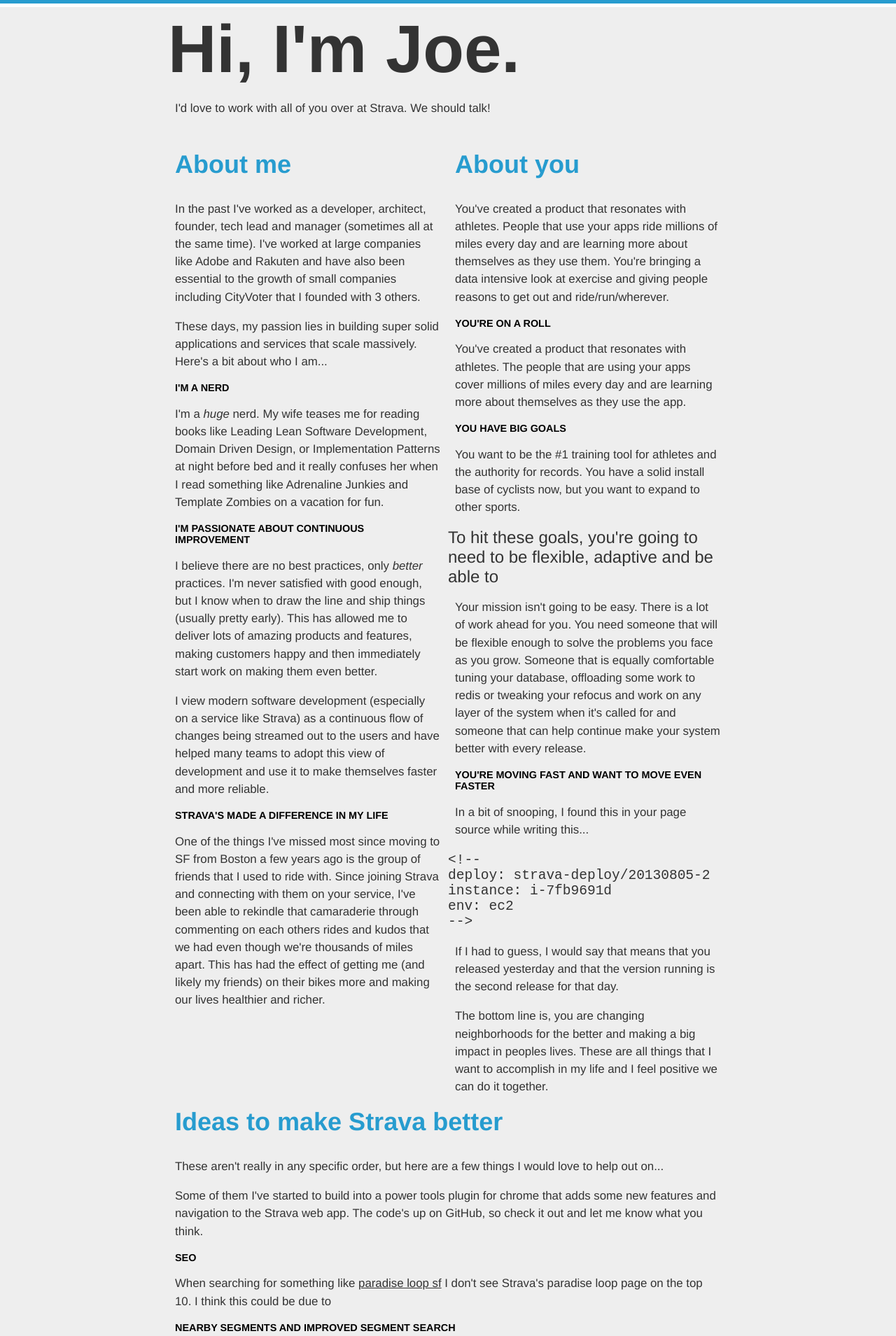
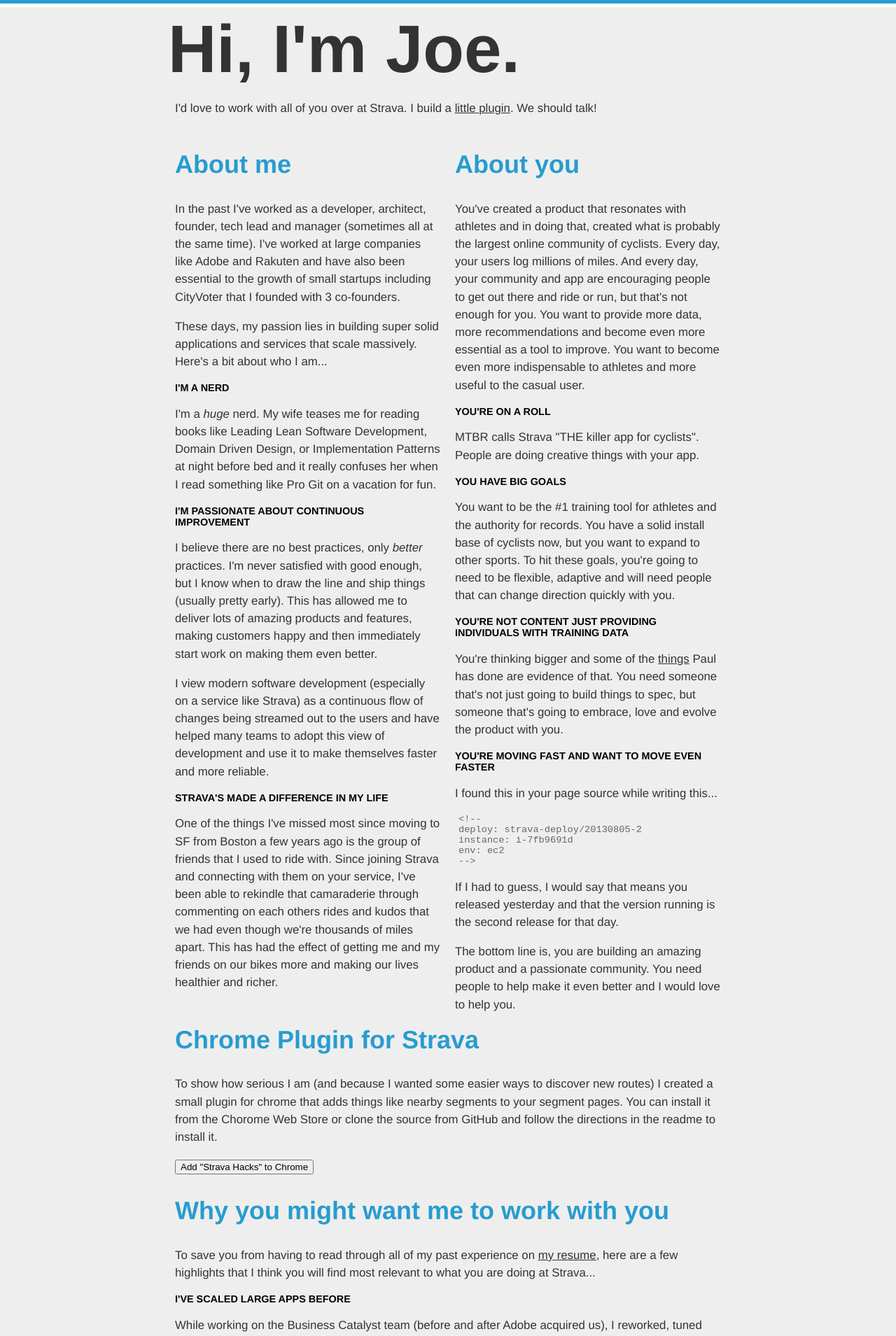
Before and after one commit to TheBigSadowski/thebigsadowski.github.com, a Jekyll site: the page built from strava/index.html, in a window 1280 px wide. Shown: the top 1909 px of the page at 70% size. Built offline with Jekyll 4.4.1, drawn with Linux system fonts in a browser that asks for light colours; some of the changed text lies outside the part shown.

Commit message:
enabeling install of the plugin from the strava page

```diff
--- a/strava/index.html
+++ b/strava/index.html
@@ -9,6 +9,7 @@
 <link rel="stylesheet" href="/style/all.css">
 <link rel="shortcut icon" href="/favicon.ico" type="image/x-icon">
 <link rel="icon" href="/favicon.ico" type="image/x-icon">
+<link rel="chrome-webstore-item" href="https://chrome.google.com/webstore/detail/ogeajoaldiccojfbmeajcbjcedpjodgj">
 <style type="text/css">
 .wrap { max-width: 800px; margin: 0 auto; }
 .wrap p { font-size: 70%; line-height: 1.5em; }
@@ -18,28 +19,48 @@
 p, h3, h2 { margin-left: 10px; margin-right: 10px; }
 h2, h3 { color: #279CCF; }
 h3 { font-size: 60%; color: #000; text-transform: uppercase; }
+pre { font-size: 70%; color: #666; margin: 15px; }
 </style>
 </head>
 
 <body>
 
+<!--
+NOTES:
+
+http://allthingsd.com/20130628/strava-now-allows-users-to-post-live-during-runs-and-rides/
+What’s next for Strava? Horvath mentioned a platform for coaching, gear recommendations, event and race discovery, and eventually content — maybe even coffee-table books — about where to ride and run. But what the company won’t do is expand to non-endurance activities like snow- and water sports.
+
+
+http://raceshape.com/
+
+http://app.strava.com/careers/sse
+
+http://engineering.strava.com/
+
+
+
+-->
+
+
+
 <div class="wrap">
 
 <header>
 <h1>Hi, I'm Joe.</h1>
-<p>I'd love to work with all of you over at Strava. We should talk!</p>
+<p>I'd love to work with all of you over at Strava. I build a <a href="#plugin">little plugin</a>. We should talk!</p>
 </header>
 
 <section class="me">
 <h2>About me</h2>
 
-<p>In the past I've worked as a developer, architect, founder, tech lead and manager (sometimes all at the same time). I've worked at large companies like Adobe and Rakuten and have also been essential to the growth of small companies including CityVoter that I founded with 3 others.</p>
+<p>In the past I've worked as a developer, architect, founder, tech lead and manager (sometimes all at the same time). I've worked at large companies like Adobe and Rakuten and have also been essential to the growth of small startups including CityVoter that I founded with 3 co-founders.</p>
 
 <p>These days, my passion lies in building super solid applications and services that scale massively. Here's a bit about who I am...</p>
 
 
 <h3>I'm a nerd</h3>
-<p>I'm a <em>huge</em> nerd. My wife teases me for reading books like Leading Lean Software Development, Domain Driven Design, or Implementation Patterns at night before bed and it really confuses her when I read something like Adrenaline Junkies and Template Zombies on a vacation for fun.</p>
+<p>I'm a <em>huge</em> nerd. My wife teases me for reading books like Leading Lean Software Development, Domain Driven Design, or Implementation Patterns at night before bed and it really confuses her when I read something like Pro Git on a vacation for fun.</p>
 
 
 <h3>I'm passionate about continuous improvement</h3>
@@ -49,7 +70,7 @@
 
 
 <h3>Strava's made a difference in my life</h3>
-<p>One of the things I've missed most since moving to SF from Boston a few years ago is the group of friends that I used to ride with. Since joining Strava and connecting with them on your service, I've been able to rekindle that camaraderie through commenting on each others rides and kudos that we had even though we're thousands of miles apart. This has had the effect of getting me (and likely my friends) on their bikes more and making our lives healthier and richer.</p>
+<p>One of the things I've missed most since moving to SF from Boston a few years ago is the group of friends that I used to ride with. Since joining Strava and connecting with them on your service, I've been able to rekindle that camaraderie through commenting on each others rides and kudos that we had even though we're thousands of miles apart. This has had the effect of getting me and my friends on our bikes more and making our lives healthier and richer.</p>
 
 </section>
 
@@ -57,24 +78,23 @@
 <section class="you">
 <h2>About you</h2>
 
-<p>You've created a product that resonates with athletes. People that use your apps ride millions of miles every day and are learning more about themselves as they use them. You're bringing a data intensive look at exercise and giving people reasons to get out and ride/run/wherever.</p>
+<p>You've created a product that resonates with athletes and in doing that, created what is probably the largest online community of cyclists. Every day, your users log millions of miles. And every day, your community and app are encouraging people to get out there and ride or run, but that's not enough for you. You want to provide more data, more recommendations and become even more essential as a tool to improve. You want to become even more indispensable to athletes and more useful to the casual user.</p>
+
 
 <h3>You're on a roll</h3>
-<p>You've created a product that resonates with athletes. The people that are using your apps cover millions of miles every day and are learning more about themselves as they use the app.</p>
+<p>MTBR calls Strava "THE killer app for cyclists". People are doing creative things with your app.</p>
 
 
 <h3>You have big goals</h3>
-<p>You want to be the #1 training tool for athletes and the authority for records. You have a solid install base of cyclists now, but you want to expand to other sports.</p>
+<p>You want to be the #1 training tool for athletes and the authority for records. You have a solid install base of cyclists now, but you want to expand to other sports. To hit these goals, you're going to need to be flexible, adaptive and will need people that can change direction quickly with you.<p>
 
 
-To hit these goals, you're going to need to be flexible, adaptive and be able to
-<p>Your mission isn't going to be easy. There is a lot of work ahead for you. You need someone that will be flexible enough to solve the problems you face as you grow. Someone that is equally comfortable tuning your database, offloading some work to redis or tweaking your
+<h3>You're not content just providing individuals with training data</h3>
+<p>You're thinking bigger and some of the <a href="http://app.strava.com/saturday-heatmap">things</a> Paul has done are evidence of that. You need someone that's not just going to build things to spec, but someone that's going to embrace, love and evolve the product with you.</p>
 
 
-	refocus and work on any layer of the system when it's called for and someone that can help continue make your system better with every release.</p>
-
 <h3>You're moving fast and want to move even faster</h3>
-<p>In a bit of snooping, I found this in your page source while writing this...</p>
+<p>I found this in your page source while writing this...</p>
 <pre>
 &lt;!--
 deploy: strava-deploy/20130805-2
@@ -82,45 +102,51 @@
 env: ec2
 --&gt;
 </pre>
-<p>If I had to guess, I would say that means that you released yesterday and that the version running is the second release for that day.<p>
+<p>If I had to guess, I would say that means you released yesterday and that the version running is the second release for that day.<p>
 
-<p>The bottom line is, you are changing neighborhoods for the better and making a big impact in peoples lives. These are all things that I want to accomplish in my life and I feel positive we can do it together.</p>
+<p>The bottom line is, you are building an amazing product and a passionate community. You need people to help make it even better and I would love to help you.</p>
 
 </section>
 
 
-<section class="past">
+<section class="past" id="plugin">
+<h2>Chrome Plugin for Strava</h2>
+<p>To show how serious I am (and because I wanted some easier ways to discover new routes) I created a small plugin for chrome that adds things like nearby segments to your segment pages. You can install it from the Chorome Web Store or clone the source from GitHub and follow the directions in the readme to install it.</p>
+
+<p><button onclick="chrome.webstore.install()" id="install-button">Add "Strava Hacks" to Chrome</button></p>
+<script>
+if (chrome.app.isInstalled) {
+  document.getElementById('install-button').style.display = 'none';
+}
+</script>
+</section>
+
+<section class="past" style="display: none;">
 <h2>Ideas to make Strava better</h2>
 
 <p>These aren't really in any specific order, but here are a few things I would love to help out on...</p>
 
-<p>Some of them I've started to build into a power tools plugin for chrome that adds some new features and navigation to the Strava web app. The code's up on GitHub, so check it out and let me know what you think.<p>
+<p>Some of them I've started to build into a power tools plugin for chrome that adds some new features and navigation to the Strava web app. The code and install directions are up on <a href="https://github.com/TheBigSadowski/strava-nearby-segments-chrome">GitHub</a>, so check it out and let me know what you think!<p>
 
 <h3>SEO</h3>
 <p>When searching for something like <a href="">paradise loop sf</a> I don't see Strava's paradise loop page on the top 10. I think this could be due to </p>
 
 
-<h3>Nearby segments and improved segment search</h3>
-<p>I actually put my ideas on this into a chrome plugin. It adds a small section to the right side navigation on segment pages that lets you jump to other segments that are nearby. It also changes how the "Explore" link works, to take you to a segment explore page that is </p>
+<h3>Segment and route discovery</h3>
+<p>I put some of my ideas around this into the <a href="https://github.com/TheBigSadowski/strava-nearby-segments-chrome">chrome plugin</a> I talk about above. It adds a small section to the right side navigation on segment pages that lets you jump to other segments that are nearby. It also changes how the "Explore" tab works, to take you to a segment explore page that is focused on the area around the segment you were looking at.</p>
 
-<p>Ideally, this could also be something more like "people that rode this segment also rode these segments"</p>
+<p>Ideally, this could also be something more like "people that rode this segment also rode these segments" or with stared segments, we could find people with similar tastes and use that information to suggest new routes for people.</p>
 
 
 <h3>Percentile data</h3>
-<p>Since I'm not the world's fastest (yet!), it would be interesting to see what percentile I am in as compared to other riders. This comparison could be on a segment by segment level, but it would also be quite cool to see it across the board as compared to other people that have ridden segments in the same area. It could pretty much just be a note next to each segment that you ride, telling you what percentile you are in. For example, If I had the 1208th fastest time out of 6023 riders on a segment, I would be in the 79% percentile.</p>
+<p>Since I'm not the world's fastest (yet!), it would be interesting to see what percentile I am in as compared to other riders and be able to trend this over time. This comparison could be on a segment by segment level. It could just be a note next to each segment that you ride, telling you what percentile you are in. For example, If I had the 1208th fastest time out of 6023 riders on a segment, I would be in the 79% percentile.</p>
 
 <p>You could take this even further and give each rider an overall percentile based on all the segments they have ridden. This could really encourage people to get out there and strive for personal improvement.</p>
 
 
-<h3>Reopen the API<h3>
-<p>I know your community is asking for this. I just think it would be awesome to work on. I'd love to see
+<h3>Reopen the API</h3>
+<p>I know your community is asking for this. I just think it would be awesome to work on. I'd love to see what people can do with the tools and data you could provide.</p>
 
-
-<h3>Add an <a href="https://ifttt.com/">IFTTT</a> source</h3>
-<p>
-
-<h3>UP, FitBit, etc. integration</h3>
-<p>I think
 
 </section>
 
@@ -142,7 +168,7 @@
 <h3>I've built two extremely high performing agile development groups</h3>
 <p>At both CityVoter and Rakuten, I've led and mentored teams in how to design a system and process to be fully confident in being able to deploy many times per day. At Rakuten, we were able to deliver new API level features to the team in Tokyo that was building the Japanese language version of the user interface and integrate their code back in every day. We used a kanban board to keep track of what stage the development of each feature was in and to be able to focus attention when things became stuck. All of this led to much faster delivery of features.</p>
 
-<p>And at CityVoter, the team I built form the ground up still carries my personal best for number of successful no-outage releases to production in a single day... 26 times. I would love to beat that record at Strava!</p>
+<p>And at CityVoter, we were able to build our code and develop our process in a way that would allow us to release many times a day without any downtime. This team still carries my personal best for number of successful no-outage releases to production in a single day... 26 times. I would love to beat that record at Strava!</p>
 
 
 
```
